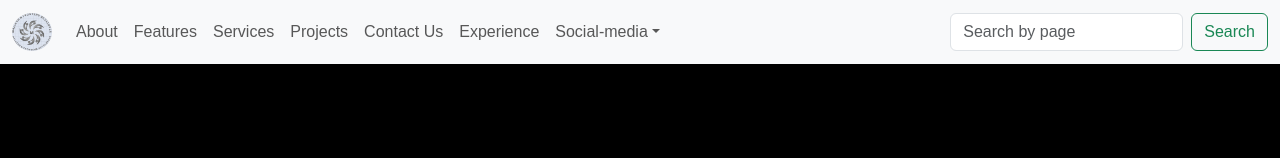
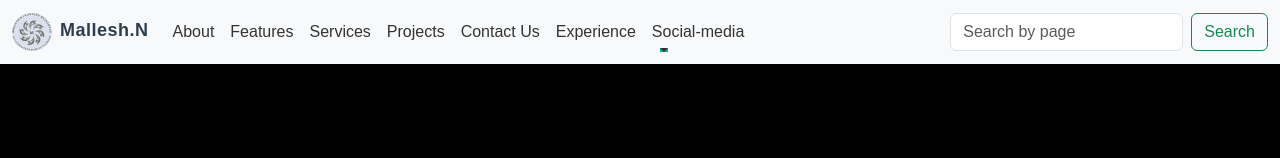
Before and after one commit to 1Mallesh/demoproject, a Next.js app: page / in a window 1280 px wide. Shown: the top 158 px of the page. Built offline with nearby package versions, Linux system fonts and the light colour scheme.

Commit message:
Your commit message

```diff
--- a/src/app/globals.css
+++ b/src/app/globals.css
@@ -252,3 +252,57 @@ body {
   bottom: 0;
   margin-top: 20px;
 }
+.portfolio-name {
+  font-size: 18px;
+  font-weight: 600;
+  color: #2c3e50;
+  transition: all 0.3s ease;
+  cursor: pointer;
+  letter-spacing: 0.5px;
+}
+
+.portfolio-name:hover {
+  color: #04e1b7; /* Stylish green */
+  text-shadow: 1px 1px 5px rgba(0, 200, 151, 0.3);
+  transform: scale(1.05);
+}
+/* Header Navigation Link Styling */
+.navbar-nav .nav-link {
+  position: relative;
+  padding: 8px 12px;
+  color: #333; /* Default text color */
+  font-weight: 500;
+  transition: color 0.3s ease;
+}
+
+/* Hover Effect */
+.navbar-nav .nav-link:hover {
+  color: #00b894; /* Hover text color */
+}
+
+/* Stylish bottom border effect */
+.navbar-nav .nav-link::after {
+  content: '';
+  position: absolute;
+  bottom: 0;
+  left: 12px;
+  width: 0%;
+  height: 2px;
+  background-color: #00b894; /* Same as hover color */
+  transition: width 0.4s ease;
+}
+
+/* Expand border on hover */
+.navbar-nav .nav-link:hover::after {
+  width: 60%; /* Adjust for your preferred style */
+}
+.navbar-nav .nav-link.active {
+  color: #00b894;
+  font-weight: bold;
+}
+
+.navbar-nav .nav-link.active::after {
+  width: 60%;
+}
+
+.btn:hover {    background-color:#00b894;color: #fff;}
--- a/src/components/Header/Header.tsx
+++ b/src/components/Header/Header.tsx
@@ -37,6 +37,7 @@ export default function Header() {
       <Navbar expand="lg" className="bg-body-tertiary">
         <Container fluid>
           <Navbar.Brand as={Link} href="/">
+            <div className='d-flex algin-item-center'>
               <Image
                 src="/logo2.png" // ✅ Must be in the /public folder
                 alt="Site Logo"
@@ -44,6 +45,8 @@ export default function Header() {
                 height={40}
                 style={{ borderRadius: '50%' }}
               />
+              <p className="ps-2 mb-0 mt-1 portfolio-name">Mallesh.N </p>
+            </div>
           </Navbar.Brand>
           <Navbar.Toggle aria-controls="navbarScroll" />
           <Navbar.Collapse id="navbarScroll">
```
Lines whose indentation alone changed are shown as unchanged.
